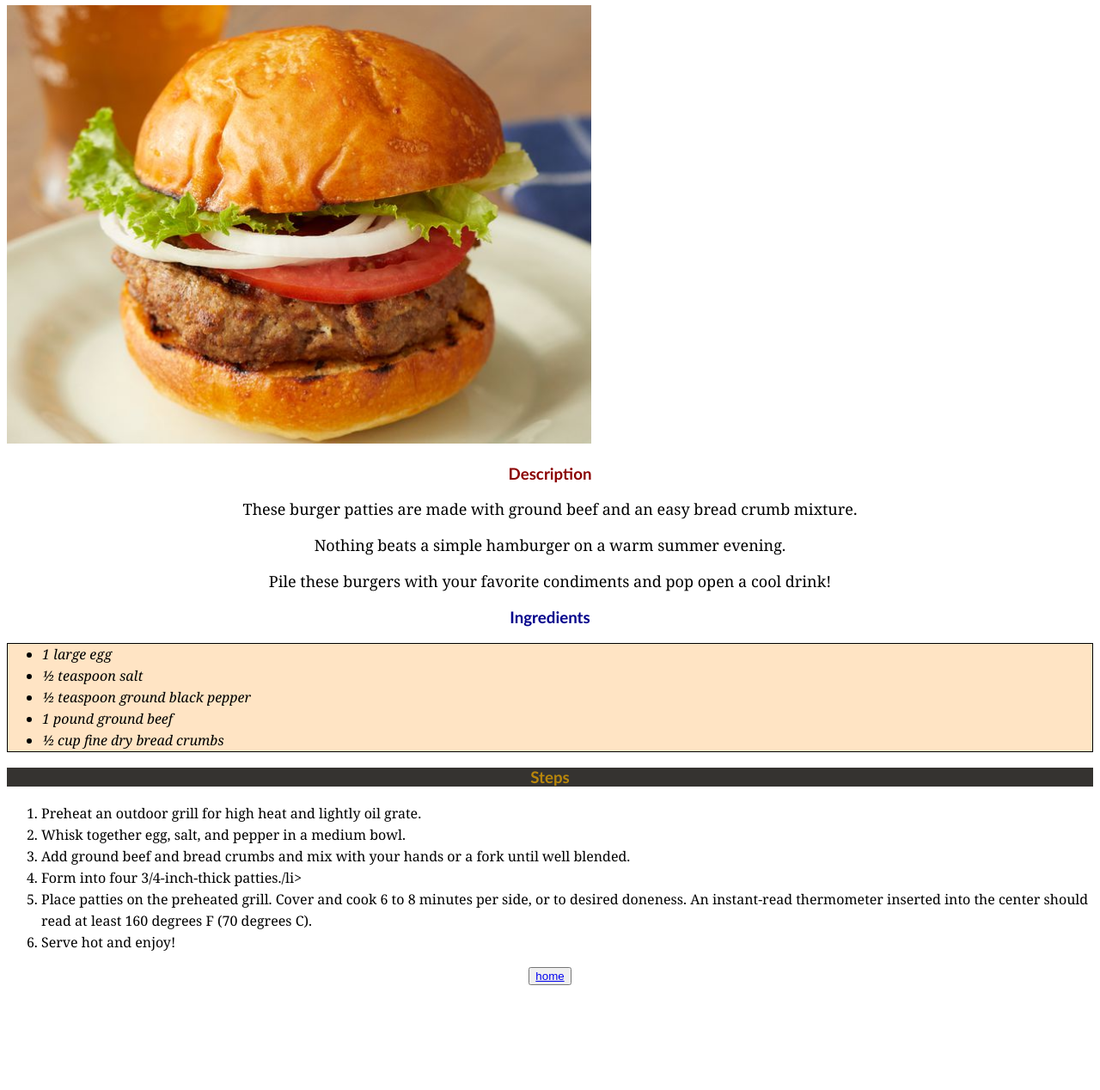
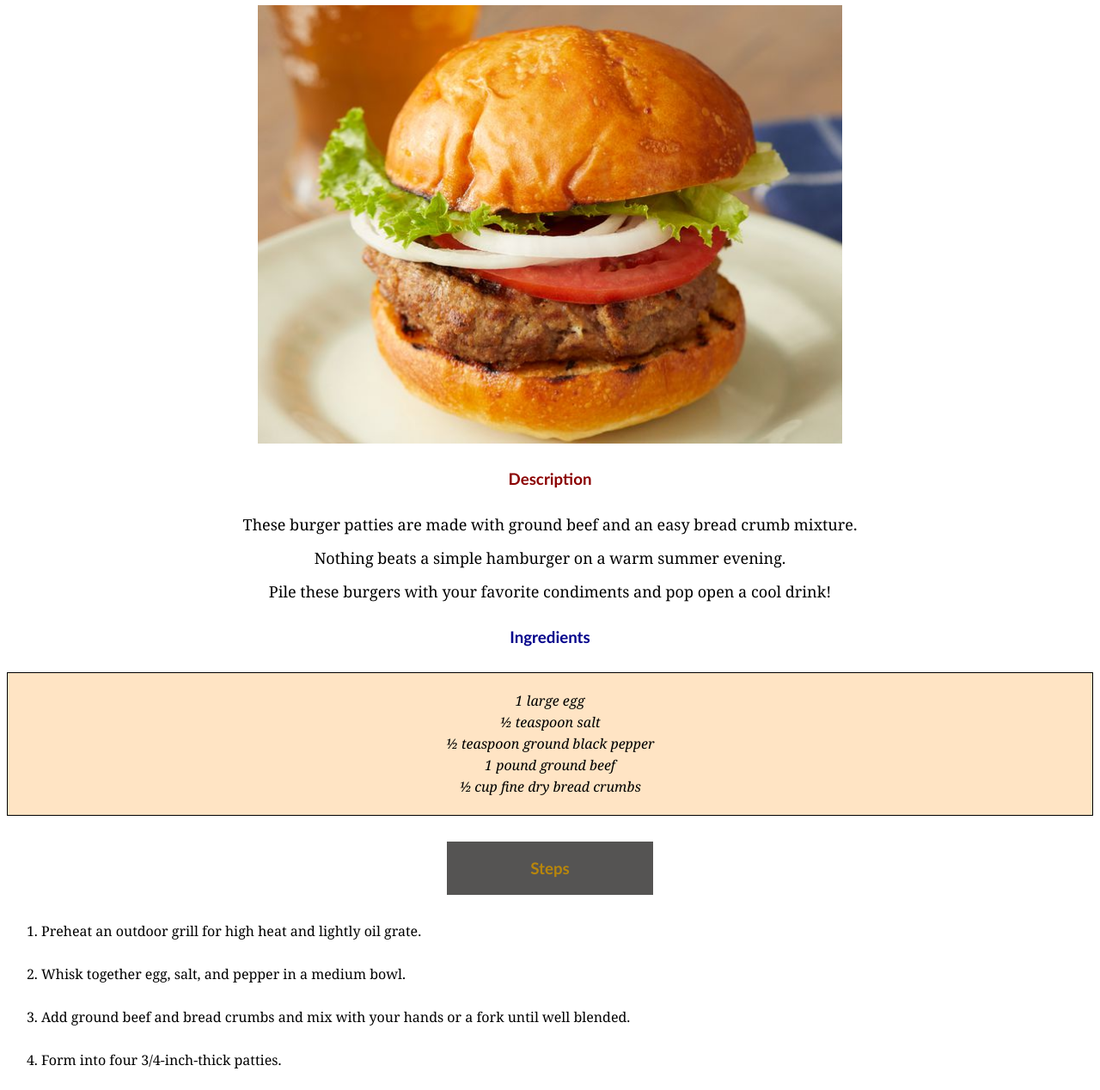
Before and after one commit to DariuszWasik/odin-recipes, a plain HTML site: page recipes/burger.html in a window 1280 px wide. Shown: the part 80-1348 px from the top of the page at 86% size. Before the commit the page ends 1234 px from the top, so only its background shows below. Drawn offline with Linux system fonts and the light colour scheme.

Commit message:
Style all pages

```diff
--- a/recipes/burger.html
+++ b/recipes/burger.html
@@ -29,7 +29,7 @@
         <li>Preheat an outdoor grill for high heat and lightly oil grate.</li>
         <li>Whisk together egg, salt, and pepper in a medium bowl.</li>
         <li>Add ground beef and bread crumbs and mix with your hands or a fork until well blended.</li>
-        <li>Form into four 3/4-inch-thick patties./li>
+        <li>Form into four 3/4-inch-thick patties.</li>
         <li>Place patties on the preheated grill. Cover and cook 6 to 8 minutes per side, or to desired doneness. An instant-read thermometer inserted into the center should read at least 160 degrees F (70 degrees C).</li>
         <li>Serve hot and enjoy!</li>
     </ol>
--- a/styles.css
+++ b/styles.css
@@ -1,30 +1,81 @@
+body {
+    font-family: Georgia, 'Times New Roman', Times, serif;
+}
+
+img {
+    display: block;
+    margin: 0 auto;
+}
+
+p {
+    font-size: large;
+    text-align: center;
+    margin: 15px 20px;
+
+}
+
+
+
 h1 {
-    background-color: darkolivegreen;
+
+    background-color: rgb(175, 150, 183);
     text-decoration: underline;
+    text-align: center;
+}
+
+
+ol li {
+    margin-bottom: 25px;
 
 }
 
 .lista {
+    background-color: white;
     line-height: 25px;
+
 }
+
+.spis {
+    padding: 10px;
+    border: solid 5px white;
+    background: rgb(216, 222, 221);
+    margin: 0 auto;
+    width: 200px;
+    text-align: center;
+    font-size: larger;
+    font-family: 'Arial Narrow Bold', sans-serif;
+
+}
+
+ul.lista {
+    list-style: none;
+}
+
+
 
 .des {
     color:darkred;
     }
+
+
 .ing{
     color:darkblue;
+
 
 }
 .step {
     color: darkgoldenrod;
-    background-color: rgb(53, 51, 48);
+    background-color: rgb(85, 84, 83);
+    padding: 20px;
+    width: 200px;
 }
 
 .Ingredients {
    font-style: italic;
    border: 1px solid black;
    background-color: bisque;
-
+   text-align: center;
+   padding: 20px;
 }
 
 .des,
@@ -32,20 +83,18 @@ h1 {
 .step {
     font-family:  'Trebuchet MS', sans-serif;
     text-align: center;
+    margin: 30px auto;
 }
 
-p {
-    font-size: large;
-    text-align: center;
 
-}
 
-body {
-    font-family: Georgia, 'Times New Roman', Times, serif;
-}
+
 
 .home {
     display: block;
-    margin:auto
+    margin:auto;
+    padding: 1em 2em;
+    font-size: 15px;
+
 
 }
```
Also changed, not shown: index.html (+3 -3 lines), recipes/romanticchicken.html (+1 -0 lines).
